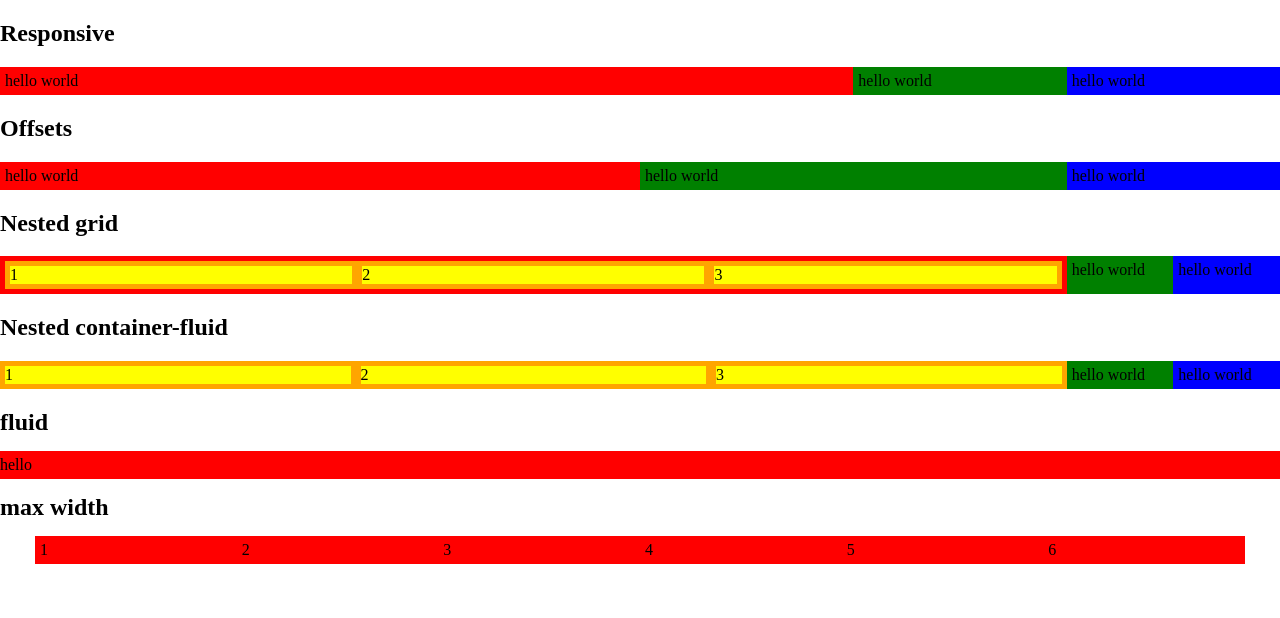
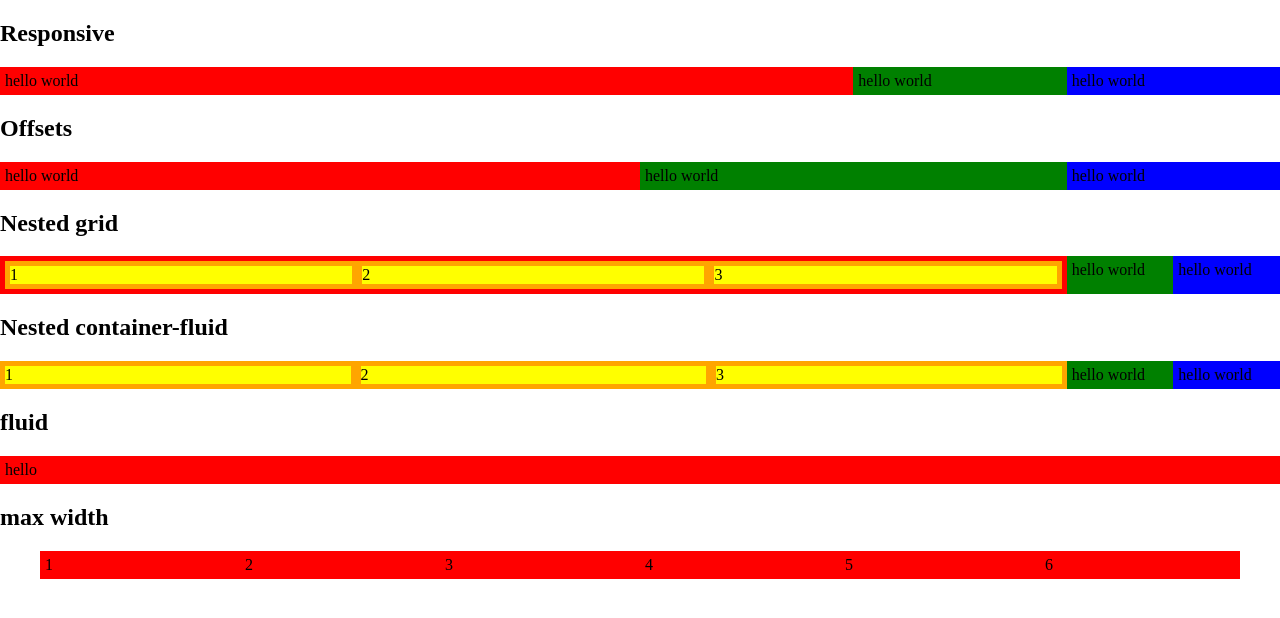
Before and after one commit to clarklindeveloper/sass-flexbox-grid, a website: page build/demo.html in a window 1280 px wide. Drawn offline with nearby package versions, Linux system fonts and the light colour scheme; files that its build step writes are made by us from their sources.

Commit message:
updating demo files

```diff
--- a/package.json
+++ b/package.json
@@ -1,6 +1,6 @@
 {
 	"name": "@clarklindeveloper/sass-flexbox-grid",
-	"version": "1.0.4",
+	"version": "1.0.5",
 	"description": "super lightweight scss flex grid",
 	"scripts": {
 		"test": "echo \"Error: no test specified\" && exit 1",
--- a/sass-flexbox-grid.scss
+++ b/sass-flexbox-grid.scss
@@ -17,6 +17,10 @@ $breakpoints: (
 	box-sizing: border-box;
 	max-width: $maxwidth;
 	margin: 0 auto;
+}
+
+.container{
+	padding: 5px;
 }
 
 .container-fluid {
```
Also changed, not shown: build/demo.css, build/demo.html, build/sass-flexbox-grid.css, 1 other file.
